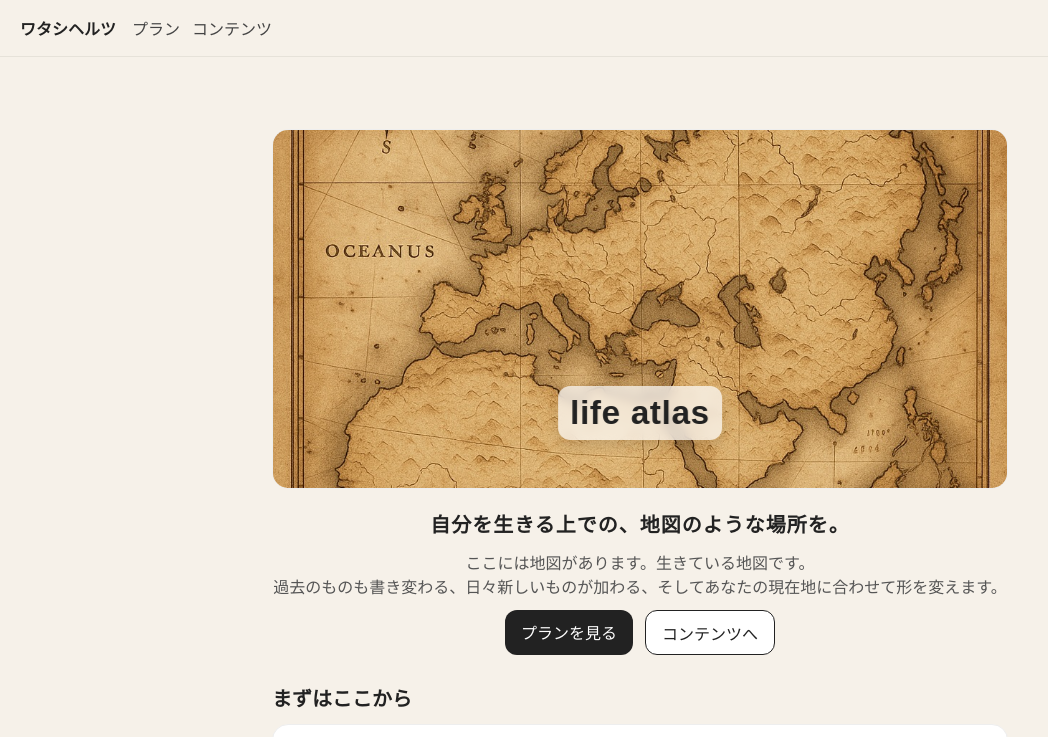
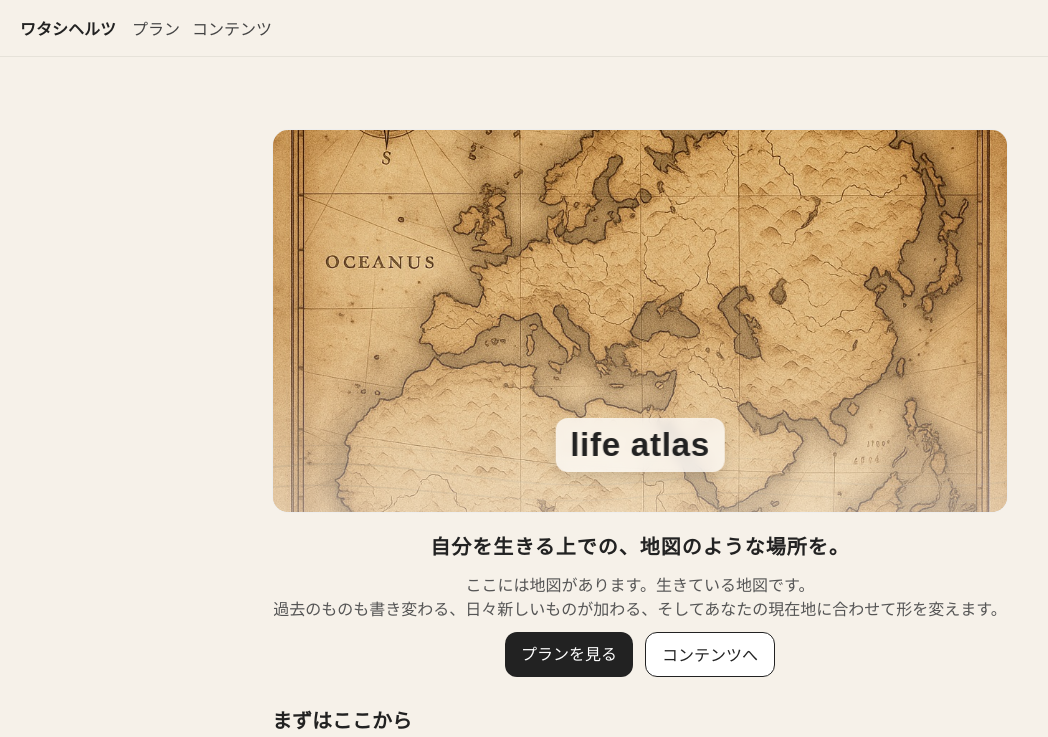
Before and after one commit to hiracoh/watashihertz, a Next.js app: page / in a window 1280 px wide. Shown: the top 737 px of the page, without its empty margins (0-1048 px from the left). Built offline with nearby package versions, Linux system fonts and the light colour scheme; a web font is replaced by a local one.

Commit message:
Update page.js

```diff
--- a/app/page.js
+++ b/app/page.js
@@ -1,5 +1,5 @@
 import Image from "next/image";
-import articles from "../data/articles.json";
+import articles from "../data/articles.json"; // 相対パスで安全
 
 // ボタンスタイル
 const btnPrimary = {
@@ -20,7 +20,7 @@ const btnGhost = {
   background: "#fff",
 };
 
-// 最小カード
+// ガイド用の最小カード
 function ArticleCardInline({ a }) {
   return (
     <article style={{ border: "1px solid #eee", borderRadius: 16, padding: 16, background: "#fff" }}>
@@ -33,7 +33,16 @@ function ArticleCardInline({ a }) {
           />
         )}
         <div style={{ flex: 1, minWidth: 0 }}>
-          <h3 style={{ margin: "0 0 4px", fontSize: 16, fontWeight: 600, whiteSpace: "nowrap", textOverflow: "ellipsis", overflow: "hidden" }}>
+          <h3
+            style={{
+              margin: "0 0 4px",
+              fontSize: 16,
+              fontWeight: 600,
+              whiteSpace: "nowrap",
+              textOverflow: "ellipsis",
+              overflow: "hidden",
+            }}
+          >
             {a.title}
             {a.featured && (
               <span
@@ -52,12 +61,21 @@ function ArticleCardInline({ a }) {
           </h3>
           {a.summary && <p style={{ margin: 0, opacity: 0.7, fontSize: 14 }}>{a.summary}</p>}
           <div style={{ marginTop: 8, display: "flex", gap: 8, fontSize: 12, opacity: 0.7 }}>
-            <time>{a.date}</time>
-            <span>·</span>
+            {a.date && <time>{a.date}</time>}
+            {a.date && <span>·</span>}
             <span>{(a.tags || []).join(" / ")}</span>
           </div>
           <div style={{ marginTop: 12 }}>
-            <a href={a.url} style={{ padding: "8px 12px", border: "1px solid #333", borderRadius: 12, fontSize: 14, textDecoration: "none" }}>
+            <a
+              href={a.url}
+              style={{
+                padding: "8px 12px",
+                border: "1px solid #333",
+                borderRadius: 12,
+                fontSize: 14,
+                textDecoration: "none",
+              }}
+            >
               記事を読む
             </a>
           </div>
@@ -72,59 +90,102 @@ export default function Home() {
 
   return (
     <main style={{ maxWidth: 768, margin: "0 auto", padding: "40px 16px" }}>
-      {/* --- ヒーロー --- */}
-     {/* --- ヒーロー（高さ可変 + タイトルだけオーバーレイ） --- */}
+      {/* --- ヒーロー：下に行くほど白くなるグラデ＋最下部にタイトル＋等高線SVG --- */}
       <section style={{ position: "relative", marginBottom: "1.75rem" }}>
         <div
           style={{
             position: "relative",
             width: "100%",
-      // 高さ：モバイルで最低320px、画面の45vh、最大560pxにクランプ
-      height: "clamp(320px, 45vh, 560px)",
+            height: "clamp(360px, 48vh, 600px)", // モバイル〜PCでほどよく可変
             borderRadius: 16,
             overflow: "hidden",
             border: "1px solid #eee",
           }}
         >
+          {/* 背景画像 */}
           <Image
             src="/map.jpg"
             alt="ワタシヘルツ"
             fill
+            priority
+            sizes="(max-width: 768px) 100vw, 60vw"
             style={{
               objectFit: "cover",
-        // 切れてほしくない焦点に合わせて調整（中央= "50% 50%"、上寄せ= "50% 30%" など）
-        objectPosition: "50% 45%",
+              objectPosition: "50% 45%", // 必要に応じて中心を調整
             }}
-      priority
-      // 表示最適化：モバイルは幅100%、デスクは~60%
-      sizes="(max-width: 768px) 100vw, 60vw"
           />
 
-    {/* タイトルだけ薄めのオーバーレイ＋背景ピル */}
+          {/* 柔らかグラデ：上は透明→下は白に近づく */}
+          <div
+            style={{
+              position: "absolute",
+              inset: 0,
+              background:
+                "linear-gradient(to bottom, rgba(255,255,255,0.0) 0%, rgba(255,255,255,0.12) 55%, rgba(255,255,255,0.28) 75%, rgba(255,255,255,0.45) 100%)",
+              pointerEvents: "none",
+            }}
+          />
+
+          {/* 等高線SVG：下部にうっすら（地図モチーフ） */}
+          <svg
+            aria-hidden="true"
+            width="100%"
+            height="140"
+            viewBox="0 0 1200 140"
+            preserveAspectRatio="none"
+            style={{
+              position: "absolute",
+              left: 0,
+              right: 0,
+              bottom: 0,
+              opacity: 0.18, // 0.12〜0.22で調整
+              pointerEvents: "none",
+            }}
+          >
+            <defs>
+              <linearGradient id="contourStroke" x1="0" x2="0" y1="0" y2="1">
+                {/* アイボリー系のやわらかい線 */}
+                <stop offset="0%" stopColor="#8f8573" />
+                <stop offset="100%" stopColor="#c7bfae" />
+              </linearGradient>
+            </defs>
+            <path d="M0,95 C220,80 380,125 600,110 C820,95 980,125 1200,110" fill="none" stroke="url(#contourStroke)" strokeWidth="2" />
+            <path d="M0,115 C200,105 400,140 600,125 C800,110 1000,140 1200,125" fill="none" stroke="url(#contourStroke)" strokeWidth="1.5" />
+            <path d="M0,75 C260,65 420,105 600,90 C780,75 960,105 1200,90" fill="none" stroke="url(#contourStroke)" strokeWidth="1" />
+          </svg>
+
+          {/* タイトル（最下部に重ねる。読みやすい半透明ピル） */}
           <div
             style={{
               position: "absolute",
               left: "50%",
-        bottom: "clamp(16px, 6vh, 48px)", // 画面が小さいほど余白を確保
+              bottom: "clamp(14px, 5vh, 40px)",
               transform: "translateX(-50%)",
               textAlign: "center",
-        padding: "0.5rem 0.75rem",
-        // タイトルの読みやすさを上げるための半透明ピル
-        background: "rgba(255,255,255,0.7)",
+              padding: "0.5rem 0.9rem",
+              background: "rgba(255,255,255,0.75)",
               backdropFilter: "blur(4px)",
               WebkitBackdropFilter: "blur(4px)",
               borderRadius: 12,
               boxShadow: "0 6px 14px rgba(0,0,0,0.12)",
             }}
           >
-      <h1 style={{ margin: 0, fontSize: "clamp(1.6rem, 2.6vw, 2.2rem)", fontWeight: 700, letterSpacing: "0.02em", color: "#222" }}>
+            <h1
+              style={{
+                margin: 0,
+                fontSize: "clamp(1.6rem, 2.6vw, 2.3rem)",
+                fontWeight: 700,
+                letterSpacing: "0.02em",
+                color: "#222",
+              }}
+            >
               life atlas
             </h1>
           </div>
         </div>
 
-  {/* 画像の下に置く：サブタイトル＆本文＆ボタン（中央寄せのまま） */}
-  <div style={{ marginTop: "1.25rem", textAlign: "center" }}>
+        {/* 画像の下：サブタイトル／本文／ボタン（中央寄せ） */}
+        <div style={{ marginTop: "1.1rem", textAlign: "center" }}>
           <p
             style={{
               fontSize: "1.25rem",
@@ -149,26 +210,20 @@ export default function Home() {
           </p>
 
           <div style={{ display: "flex", gap: "0.75rem", flexWrap: "wrap", justifyContent: "center", marginTop: "0.75rem" }}>
-      <a href="/plans" style={{
-        display:"inline-block", padding:"0.6rem 1rem", borderRadius:12,
-        background:"#222", color:"#fff", textDecoration:"none"
-      }}>
+            <a href="/plans" style={btnPrimary}>
               プランを見る
             </a>
-      <a href="/content" style={{
-        display:"inline-block", padding:"0.6rem 1rem", borderRadius:12,
-        border:"1px solid #222", textDecoration:"none", color:"#222", background:"#fff"
-      }}>
+            <a href="/content" style={btnGhost}>
               コンテンツへ
             </a>
           </div>
         </div>
       </section>
 
-      {/* --- ガイド固定表示（featuredのみ） --- */}
+      {/* --- ガイド固定表示（featured のみ。リンク無し） --- */}
       {featured && (
         <section style={{ marginTop: 24 }}>
-          <h2 style={{ margin: 0, fontSize: 20, fontWeight: 600 }}>まずはここから</h2>
+          <h2 style={{ margin: "0 0 12px", fontSize: 20, fontWeight: 600 }}>まずはここから</h2>
           <div style={{ marginTop: 12 }}>
             <ArticleCardInline a={featured} />
           </div>
```
Lines whose indentation alone changed are shown as unchanged.
